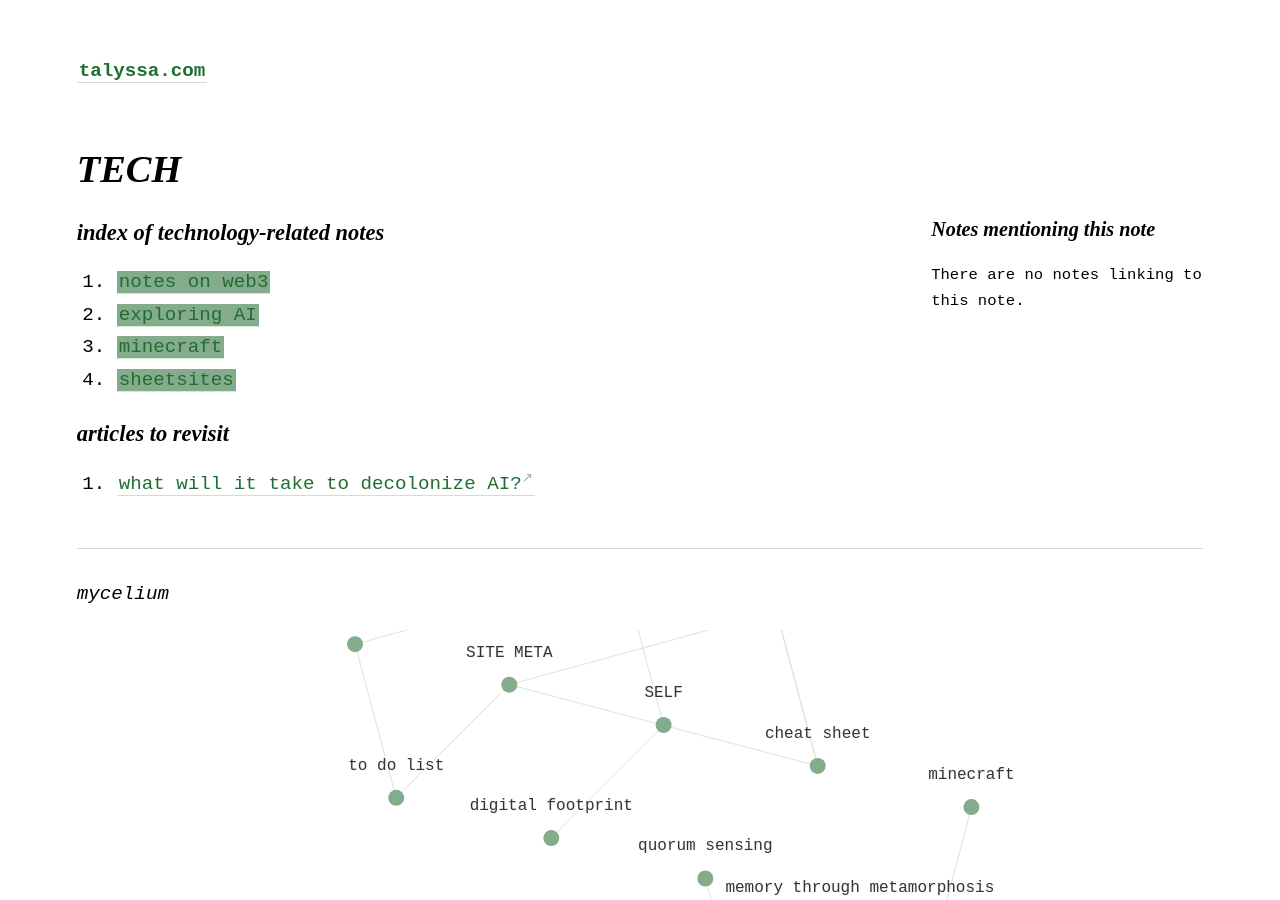
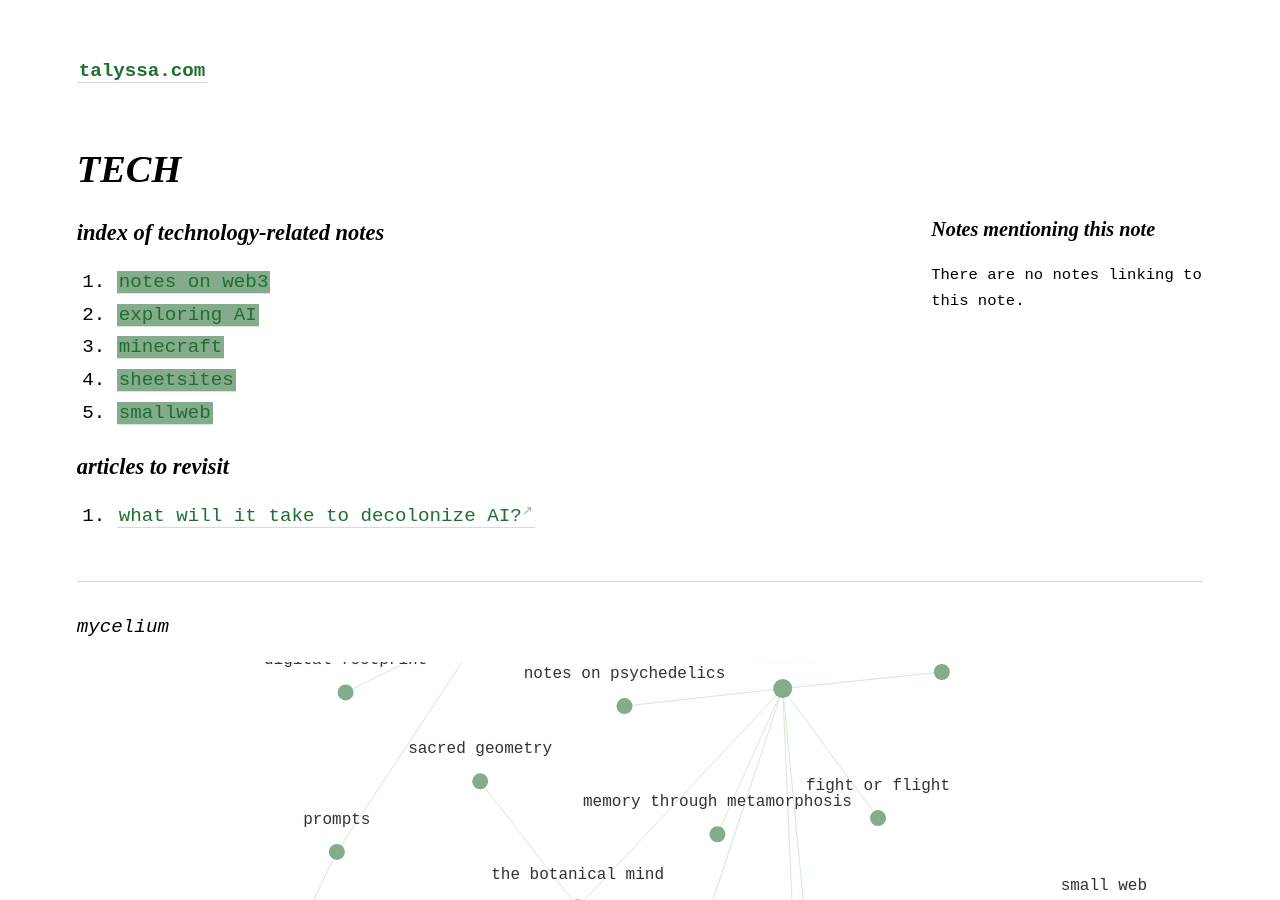
Before and after one commit to geminiworms/talyssagarden.github.io, a Jekyll site: the page built from _notes/tech.md, in a window 1280 px wide and 900 px high. Built offline with Jekyll 4.4.1, drawn with Linux system fonts in a browser that asks for light colours.

Commit message:
Update tech.md

```diff
--- a/_notes/tech.md
+++ b/_notes/tech.md
@@ -6,6 +6,7 @@
 2. [[exploring AI]]
 3. [[minecraft]]
 4. [[sheetsites]]
+5. [[smallweb]]
 
 
 ### articles to revisit
```
